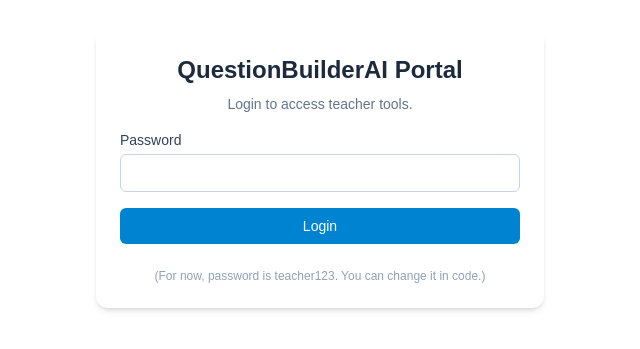
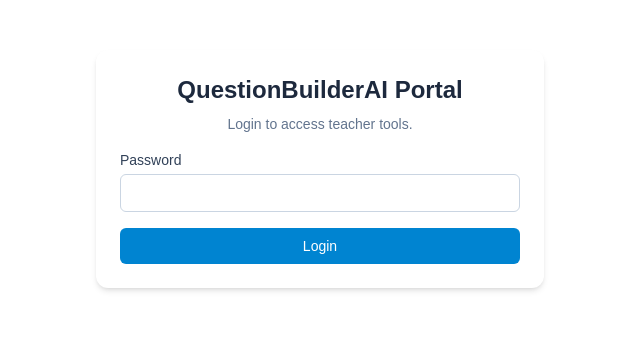
Before and after one commit to ShishirPathak/QuestionBuilderAI, a Next.js app in the folder frontend/questionbuilderai-ui/: page /login in a window 1280 px wide. Shown: the part 231-580 px from the top of the page, without its empty margins (320-960 px from the left). Built offline with nearby package versions, Linux system fonts and the light colour scheme.

Commit message:
clean up

```diff
--- a/frontend/questionbuilderai-ui/app/login/page.tsx
+++ b/frontend/questionbuilderai-ui/app/login/page.tsx
@@ -65,11 +65,6 @@ export default function LoginPage() {
             Login
           </button>
 
-          <p className="text-xs text-slate-400 text-center mt-2">
-            (For now, password is{" "}
-            <span className="font-mono">{HARDCODED_PASSWORD}</span>. You can
-            change it in code.)
-          </p>
         </form>
       </div>
     </main>
```
